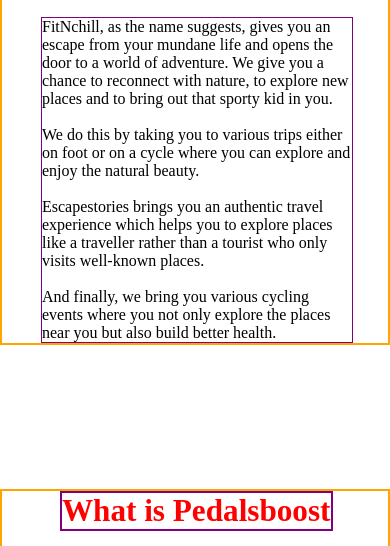
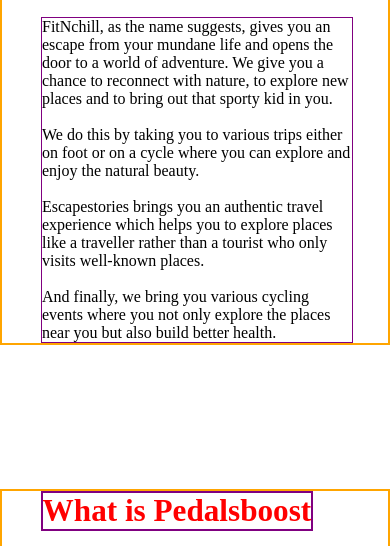
Before and after one commit to sagarjain0456/escapestories-clone-using-node, a website: page about.html in a window 390 px wide. Shown: the part 171-717 px from the top of the page. Drawn offline with Linux system fonts and the light colour scheme.

Commit message:
pedalsboost heading alignment in the block2 in the about page

```diff
--- a/public/css/style.css
+++ b/public/css/style.css
@@ -2634,8 +2634,6 @@
     border: 0.2vw solid purple;
     width:75vw;
     margin-left: 12vw;
-     /* margin-left: 10vw;
-     margin-top:3vw; */
   }
 
 
@@ -3950,7 +3948,7 @@
 font-size: 8vw;
   /* color:red;
 border: 0.6vw solid purple; */
- left:15%;
+ left:10%;
 
 }
 
```
